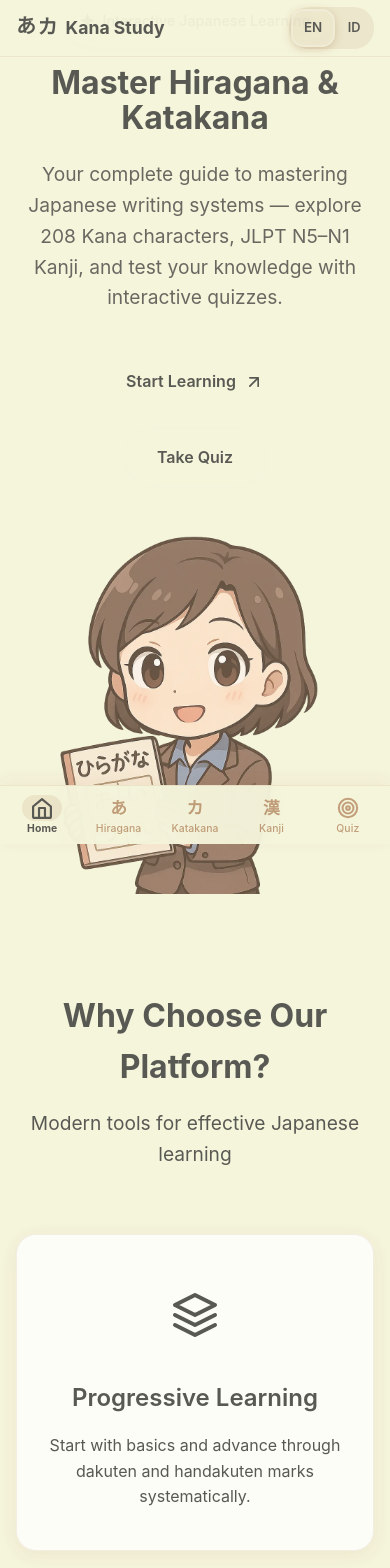
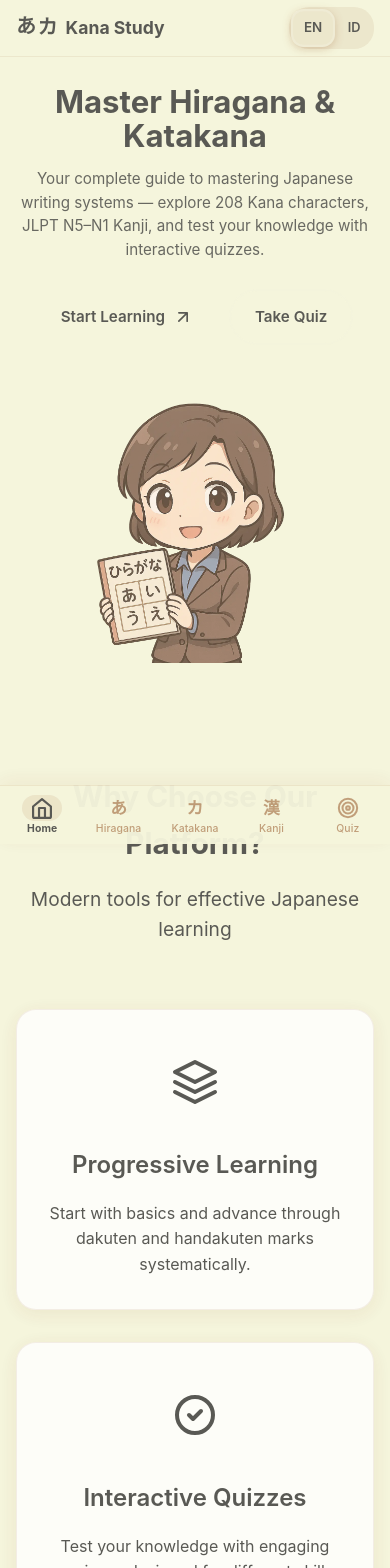
Before and after one commit to aliemtakarai/Kana-Learning, a Vue app: page / in a window 390 px wide. Shown: the top 1568 px of the page. Built offline with nearby package versions, Linux system fonts and the light colour scheme.

Commit message:
remove hero badge

```diff
--- a/src/views/Home.vue
+++ b/src/views/Home.vue
@@ -8,13 +8,6 @@
 
       <div class="hero-container">
         <div class="hero-content">
-          <div class="hero-badge">
-            <svg width="15" height="15" viewBox="0 0 24 24" fill="currentColor">
-              <path d="M12 0l3.09 8.26L24 12l-8.91 3.74L12 24l-3.09-8.26L0 12l8.91-3.74L12 0z"/>
-            </svg>
-            <span>{{ t('home.heroText') }}</span>
-          </div>
-
           <h1 class="hero-title">
             <span class="title-line">{{ t('home.subtitle') }}</span>
           </h1>
@@ -349,19 +342,6 @@ onMounted(() => {
   z-index: 1;
 }
 
-.hero-badge {
-  display: inline-flex;
-  align-items: center;
-  gap: 0.5rem;
-  background: rgba(245, 245, 220, 0.2);
-  padding: 0.5rem 1.25rem;
-  border-radius: 50px;
-  font-size: 0.9rem;
-  font-weight: 500;
-  margin-bottom: 1.5rem;
-  border: 1px solid rgba(245, 245, 220, 0.3);
-  backdrop-filter: blur(10px);
-}
 
 .hero-title {
   font-size: clamp(2.5rem, 5vw, 4rem);
@@ -906,10 +886,31 @@ onMounted(() => {
 }
 
 @media (max-width: 768px) {
+  .hero {
+    min-height: auto;
+    padding: calc(70px + 1.5rem) 1.25rem 3rem;
+  }
+
   .hero-container {
     grid-template-columns: 1fr;
-    gap: 3rem;
+    gap: 2.25rem;
     text-align: center;
+    padding: 0;
+  }
+
+  .hero-title {
+    font-size: 2.4rem;
+    margin-bottom: 1.25rem;
+  }
+
+  .hero-description {
+    font-size: 1.05rem;
+    margin-bottom: 2rem;
+    max-width: 100%;
+  }
+
+  .hero-image {
+    max-width: 320px;
   }
 
   .image-placeholder {
@@ -917,8 +918,18 @@ onMounted(() => {
     height: 200px;
   }
 
+  .features-section,
+  .charts-section,
+  .quiz-cta-section {
+    padding: 3.5rem 0;
+  }
+
   .features-grid {
     grid-template-columns: 1fr;
+  }
+
+  .feature-card {
+    padding: 2rem 1.5rem;
   }
 
   .chart-selector {
@@ -941,11 +952,47 @@ onMounted(() => {
 }
 
 @media (max-width: 480px) {
-  .container {
-    padding: 0 1rem;
+  .hero {
+    padding: calc(65px + 1.25rem) 1rem 2.25rem;
   }
 
   .hero-container {
+    gap: 1.75rem;
+    padding: 0;
+  }
+
+  .hero-title {
+    font-size: 1.95rem;
+    margin-bottom: 0.85rem;
+  }
+
+  .hero-description {
+    font-size: 0.95rem;
+    line-height: 1.55;
+    margin-bottom: 1.75rem;
+  }
+
+  .hero-image {
+    max-width: 260px;
+  }
+
+  .hero-cta {
+    gap: 0.75rem;
+  }
+
+  .cta-primary,
+  .cta-secondary {
+    padding: 0.85rem 1.5rem;
+    font-size: 0.95rem;
+  }
+
+  .features-section,
+  .charts-section,
+  .quiz-cta-section {
+    padding: 2.75rem 0;
+  }
+
+  .container {
     padding: 0 1rem;
   }
 
@@ -973,11 +1020,7 @@ onMounted(() => {
   }
 
   .section-header h2 {
-    font-size: 2rem;
-  }
-
-  .hero-title {
-    font-size: 2rem;
+    font-size: 1.85rem;
   }
 }
 
```
